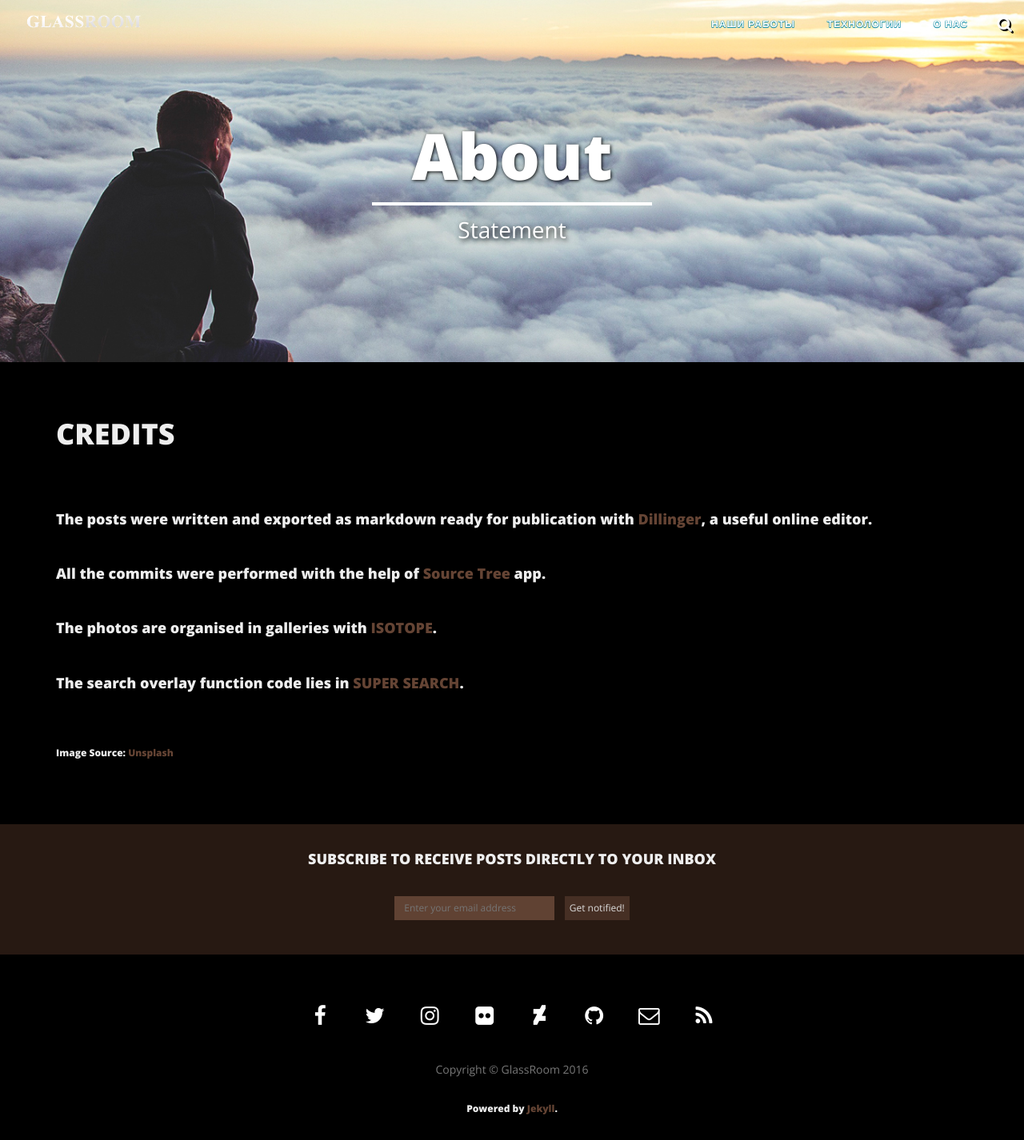
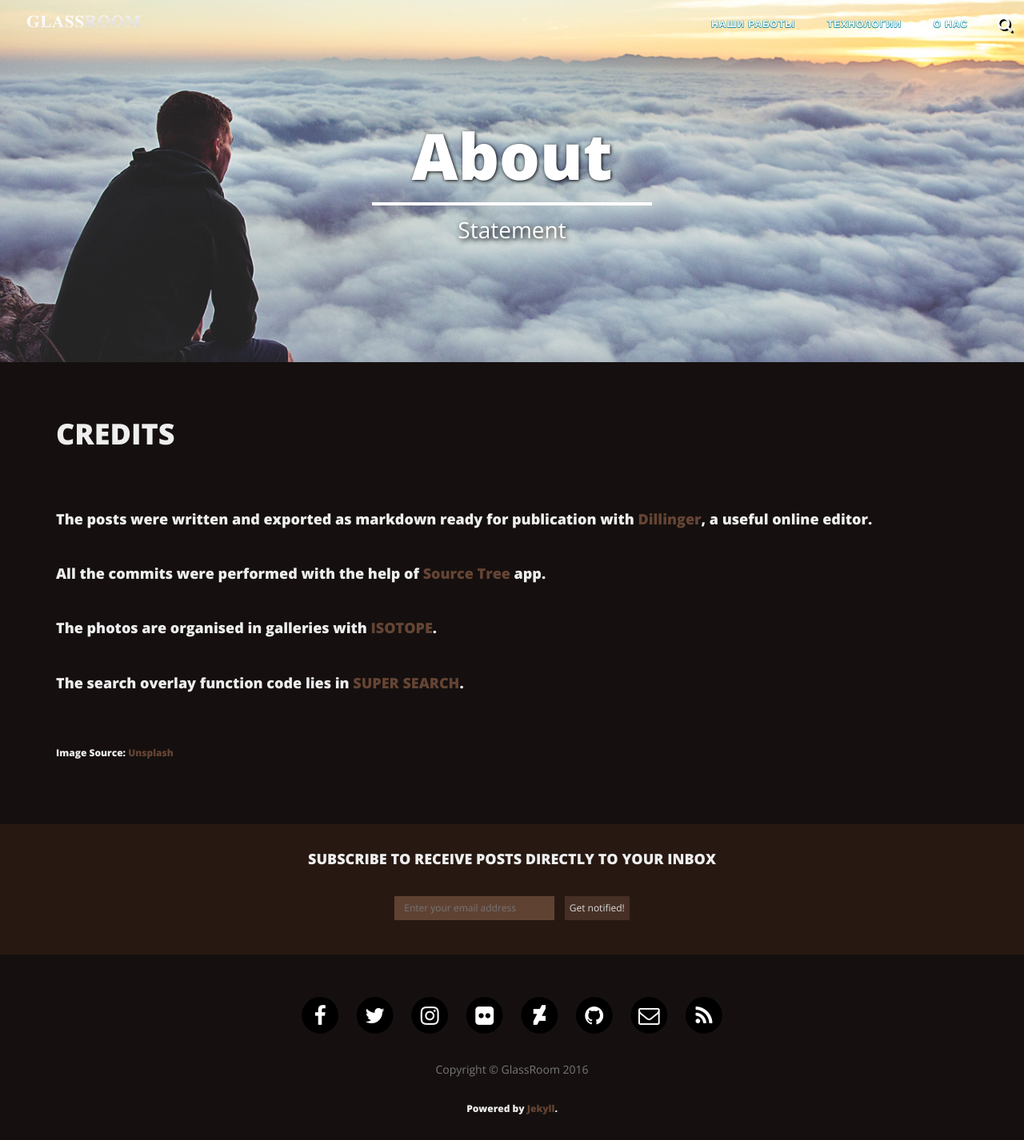
Before and after one commit to Magnum800/glassroom, a Jekyll site: the page built from about/index.html, in a window 1280 px wide. Shown: the whole page at 80% size. Built offline with Jekyll 4.4.1, drawn with Linux system fonts in a browser that asks for light colours; nearby versions of some CDN libraries.

Commit message:
Update main.css

```diff
--- a/css/main.css
+++ b/css/main.css
@@ -2,7 +2,7 @@
   font-family: 'Open Sans', 'Helvetica Neue', Helvetica, Arial, sans-serif;
   font-size: 20px;
   color: #eee;
-  background-color: #000;
+  background-color: #15100f;
 }
 p {
   line-height: 1.5;
```
